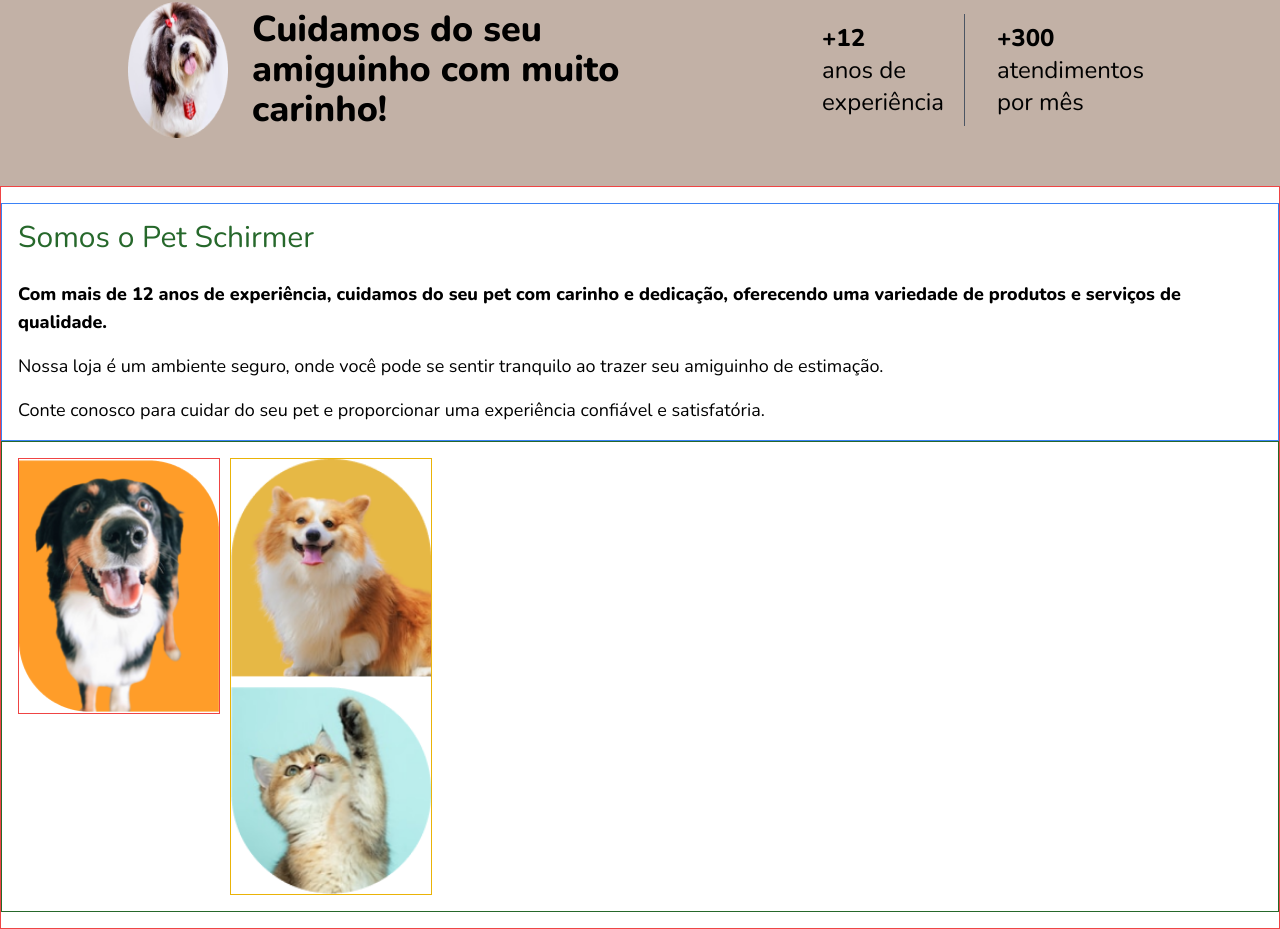
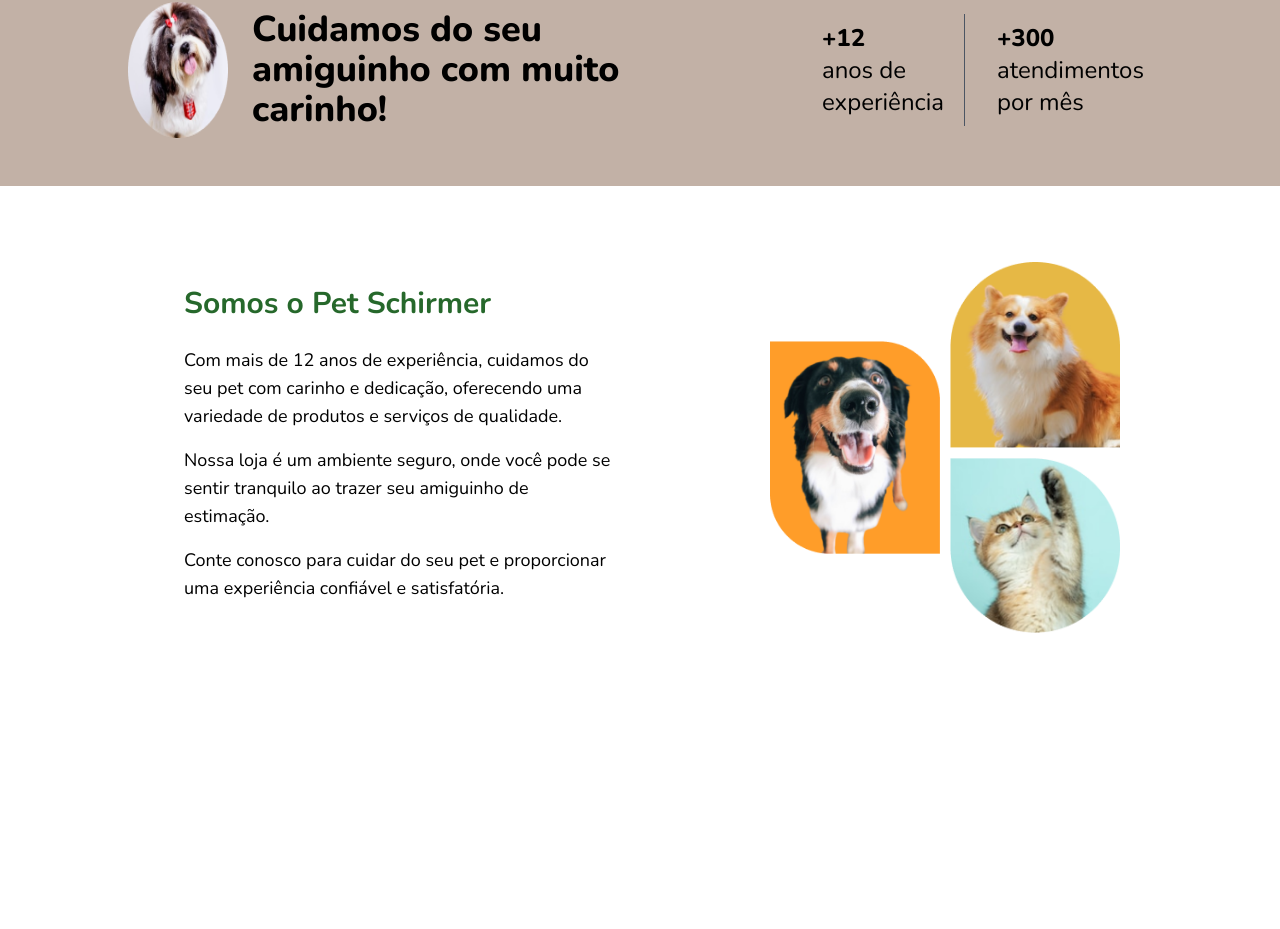
Before and after one commit to deniseschirmer/next-petschirmer, a Next.js app: page / in a window 1280 px wide. Shown: the part 1090-2019 px from the top of the page. After the commit the page ends 1779 px from the top, so only its background shows below. Built offline with nearby package versions, Linux system fonts and the light colour scheme.

Commit message:
style: adding syle for component sobre

```diff
--- a/src/components/Sobre.tsx
+++ b/src/components/Sobre.tsx
@@ -1,41 +1,29 @@
 import Image from "next/image";
 const Sobre = () => {
-  // const image1 = {
-  //   src: "/public/cat-sobre.png",
-  //   alt: "Imagem de exemplo",
-  // };
-  // const image2 = {
-  //   src: "../assets/dog1-sobre.png",
-  //   alt: "Imagem de exemplo",
-  // };
-  // const image3 = {
-  //   src: "../assets/dog2-sobre.png",
-  //   alt: "Imagem de exemplo",
-  // };
   return (
     <>
-      <section className="font-nunito border border-red-500 pt-4 pb-4">
-        <div className=" p-4 border espace border-blue-500">
-          <h1 className="text-green font-bold text-sm md:text-base lg:text-3xl lg:font-normal mb-6">
+      <section className="flex flex-wrap md:flex-wrap lg:flex-nowrap font-nunito md:py-10 md:px-36 lg:px-36 lg:mt-5 gap-11 xl:gap-24">
+        <div className=" p-4 xl:p-10">
+          <h1 className="text-green font-bold text-sm md:text-base lg:text-3xl mb-6">
             Somos o Pet Schirmer
           </h1>
 
-          <p className="mb-4 text-sm md:text-base lg:text-lg font-extrabold">
+          <p className="mb-4 text-sm md:text-base lg:text-lg font-normal leading-7">
             Com mais de 12 anos de experiência, cuidamos do seu pet com carinho
             e dedicação, oferecendo uma variedade de produtos e serviços de
             qualidade.
           </p>
-          <p className="mb-4 font-normal text-sm md:text-base lg:text-lg">
+          <p className="mb-4 font-normal text-sm md:text-base lg:text-lg leading-7">
             Nossa loja é um ambiente seguro, onde você pode se sentir tranquilo
             ao trazer seu amiguinho de estimação.
           </p>
-          <p className="font-normal text-sm md:text-base lg:text-lg">
+          <p className="font-normal text-sm md:text-base lg:text-lg leading-7">
             Conte conosco para cuidar do seu pet e proporcionar uma experiência
             confiável e satisfatória.
           </p>
         </div>
-        <div className=" p-4 flex border border-green">
-          <div className="border border-red-500 flex justify-center items-center h-64 mr-2.5">
+        <div className=" p-4 flex w-full items-center justify-center">
+          <div className="flex justify-center items-center h-64 mr-2.5">
             <Image
               src="/dog1-sobre.png"
               alt="Foto de Cachorro 1"
@@ -44,7 +32,7 @@
             />
           </div>
 
-          <div className="border border-yellow-500 ">
+          <div className=" ">
             <Image
               src="/dog2-sobre.png"
               alt="gatinho"
```
